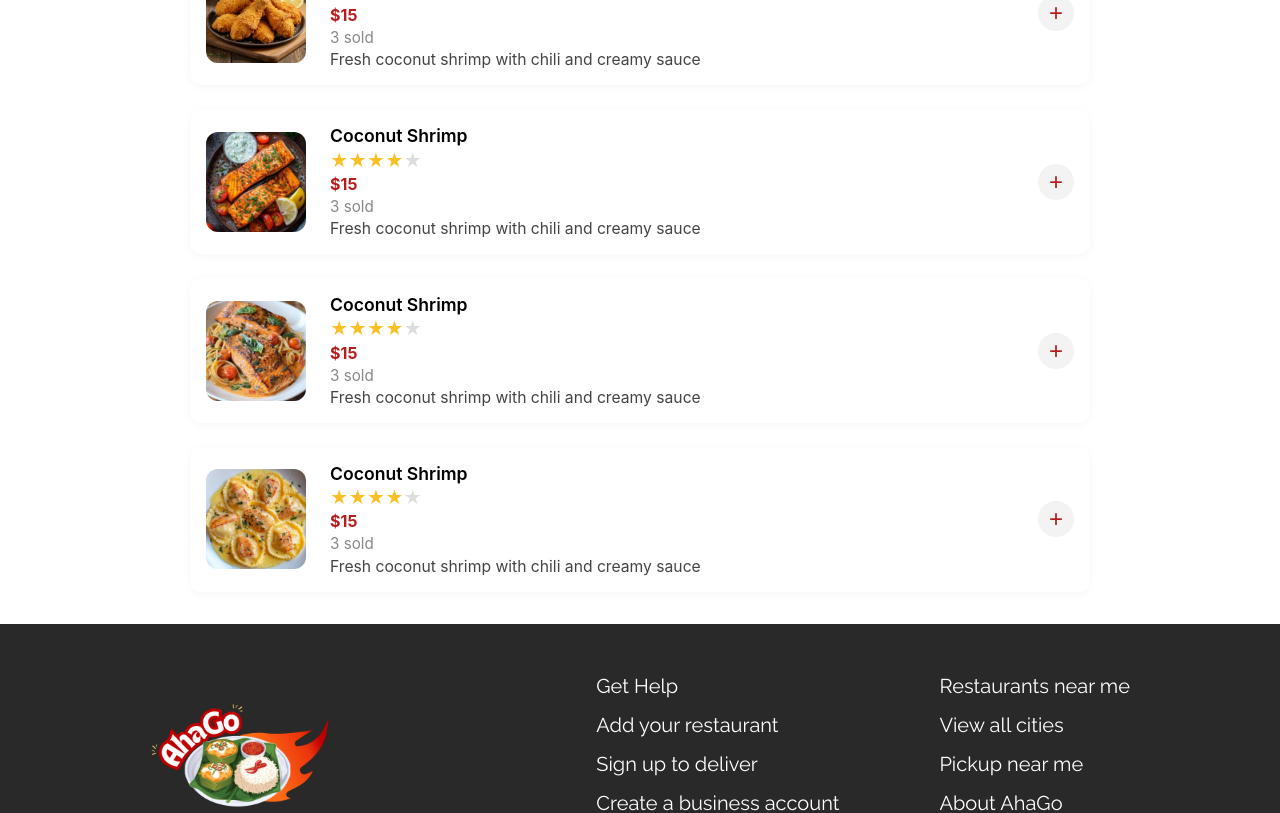
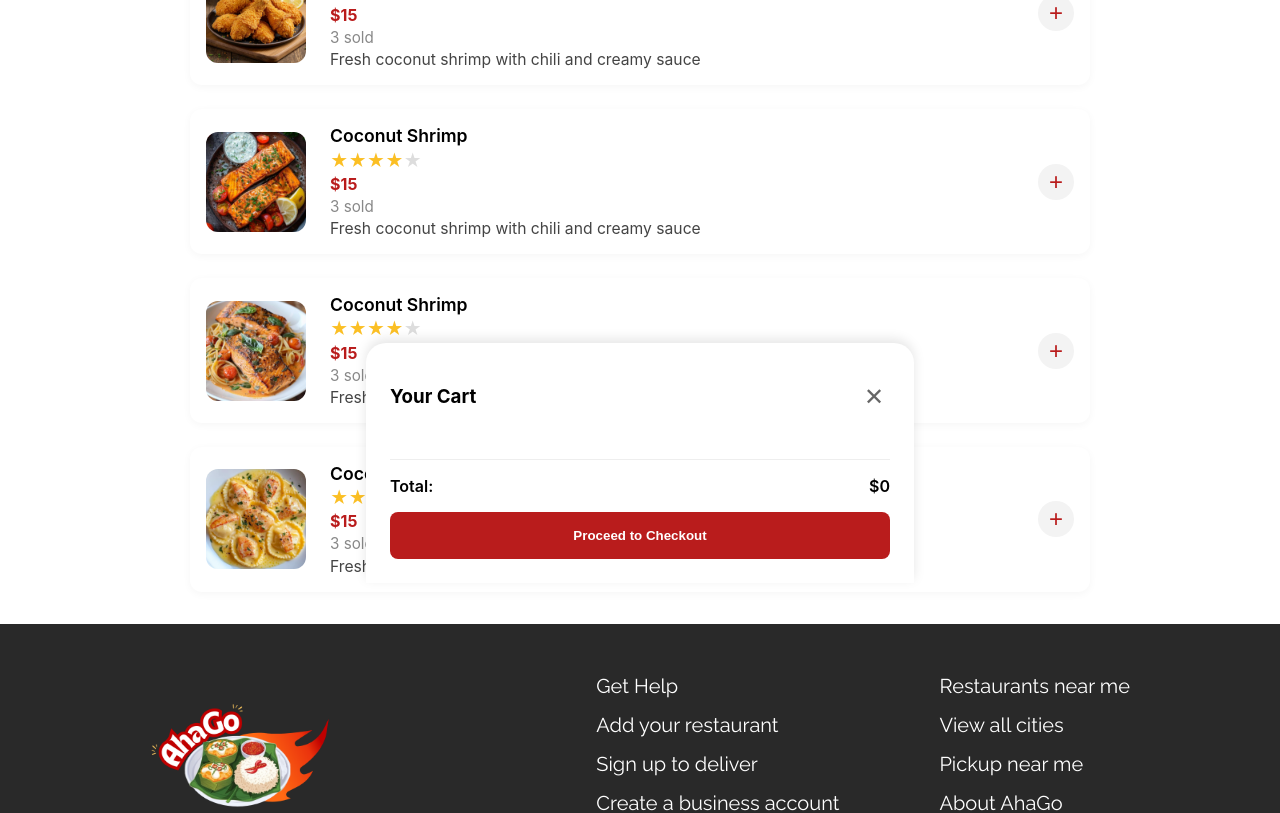
Before and after one commit to Caffeine26/AhaGo, a Vue app: page /store/1 in a window 1280 px wide. Shown: the part 1017-1830 px from the top of the page. Built offline with nearby package versions, Linux system fonts and the light colour scheme.

Commit message:
shopping cart feature

```diff
--- a/src/views/client/StoreDetailsPage.vue
+++ b/src/views/client/StoreDetailsPage.vue
@@ -1,7 +1,8 @@
 <template>
-  <div>
-    <Header :title="'AHA GO'" />
-    <div class="store-details-page">
+  <div class="page-container">
+    <div :class="{'blur-content': isCartOpen}">
+      <Header :title="'AHA GO'" />
+      <div class="store-details-page">
       <!-- Breadcrumb -->
       <nav class="breadcrumb">
         <span>Home</span> /
@@ -77,7 +78,7 @@
                 <div class="menu-sold">{{ item.sold }} sold</div>
                 <div class="menu-desc">{{ item.desc }}</div>
               </div>
-              <button class="add-btn">+</button>
+              <button class="add-btn" @click="addToCart(item)">+</button>
             </div>
           </div>
         </div>
@@ -116,6 +117,36 @@
             </div>
           </div>
         </div>
+      </div>
+      </div>
+    </div>
+    <!-- Cart Component -->
+    <div class="cart-container" :class="{'cart-open': isCartOpen}">
+
+      <div class="cart-header">
+        <h3>Your Cart</h3>
+        <button class="close-cart" @click="isCartOpen = false">✕</button>
+      </div>
+      <div class="cart-items">
+        <div v-for="item in cartItems" :key="item.id" class="cart-item">
+          <img :src="item.image" class="cart-item-img" />
+          <div class="cart-item-info">
+            <div class="cart-item-title">{{ item.title }}</div>
+            <div class="cart-item-price">${{ item.price }}</div>
+          </div>
+          <div class="cart-item-quantity">
+            <button @click="decreaseQuantity(item)">-</button>
+            <span>{{ item.quantity }}</span>
+            <button @click="increaseQuantity(item)">+</button>
+          </div>
+        </div>
+      </div>
+      <div class="cart-footer">
+        <div class="cart-total">
+          <span>Total:</span>
+          <span>${{ cartTotal }}</span>
+        </div>
+        <button class="checkout-btn">Proceed to Checkout</button>
       </div>
     </div>
     <AppFooter />
@@ -240,6 +271,35 @@ export default {
     AppFooter
   },
   setup() {
+    const isCartOpen = ref(false)
+    const cartItems = ref([])
+
+    const cartTotal = computed(() => {
+      return cartItems.value.reduce((total, item) => total + (item.price * item.quantity), 0)
+    })
+
+    const addToCart = (item) => {
+      const existingItem = cartItems.value.find(i => i.id === item.id)
+      if (existingItem) {
+        existingItem.quantity++
+      } else {
+        cartItems.value.push({ ...item, quantity: 1 })
+      }
+      isCartOpen.value = true
+    }
+
+    const increaseQuantity = (item) => {
+      item.quantity++
+    }
+
+    const decreaseQuantity = (item) => {
+      if (item.quantity > 1) {
+        item.quantity--
+      } else {
+        cartItems.value = cartItems.value.filter(i => i.id !== item.id)
+      }
+    }
+
     const route = useRoute();
     const activeTab = ref('order')
     const search = ref('')
@@ -255,7 +315,13 @@ export default {
       cover1,
       cover2,
       cover3,
-      reviewData
+      reviewData,
+      isCartOpen,
+      cartItems,
+      cartTotal,
+      addToCart,
+      increaseQuantity,
+      decreaseQuantity
     }
   }
 }
@@ -584,6 +650,136 @@ export default {
 .action-link:hover {
   color: #b91c1c;
 }
+
+.page-container {
+  position: relative;
+  min-height: 100vh;
+}
+
+.blur-content {
+  filter: blur(4px);
+  pointer-events: none;
+  transition: filter 0.3s ease;
+}
+
+.cart-container {
+  position: fixed;
+  bottom: -100%;
+  left: 50%;
+  transform: translateX(-50%);
+  background: white;
+  padding: 1.5rem;
+  border-radius: 20px 20px 0 0;
+  box-shadow: 0 -4px 12px rgba(0,0,0,0.1);
+  transition: bottom 0.3s ease;
+  z-index: 2000;
+  max-height: 80vh;
+  overflow-y: auto;
+  margin-bottom: 0;
+  width: 100%;
+  max-width: 500px;
+}
+
+.cart-open {
+  bottom: 0;
+}
+
+.cart-header {
+  display: flex;
+  justify-content: space-between;
+  align-items: center;
+  margin-bottom: 1rem;
+}
+
+.close-cart {
+  background: none;
+  border: none;
+  font-size: 1.5rem;
+  color: #666;
+  cursor: pointer;
+}
+
+.cart-items {
+  display: flex;
+  flex-direction: column;
+  gap: 1rem;
+  margin-bottom: 1rem;
+}
+
+.cart-item {
+  display: flex;
+  align-items: center;
+  gap: 1rem;
+  padding: 0.5rem;
+  border-radius: 8px;
+  background: #f9f9f9;
+}
+
+.cart-item-img {
+  width: 60px;
+  height: 60px;
+  border-radius: 8px;
+  object-fit: cover;
+}
+
+.cart-item-info {
+  flex: 1;
+}
+
+.cart-item-title {
+  font-weight: 600;
+  margin-bottom: 0.25rem;
+}
+
+.cart-item-price {
+  color: #b91c1c;
+  font-weight: 500;
+}
+
+.cart-item-quantity {
+  display: flex;
+  align-items: center;
+  gap: 0.5rem;
+}
+
+.cart-item-quantity button {
+  background: #f3f3f3;
+  border: none;
+  width: 24px;
+  height: 24px;
+  border-radius: 50%;
+  color: #b91c1c;
+  cursor: pointer;
+}
+
+.cart-footer {
+  border-top: 1px solid #eee;
+  padding-top: 1rem;
+}
+
+.cart-total {
+  display: flex;
+  justify-content: space-between;
+  font-weight: 600;
+  margin-bottom: 1rem;
+}
+
+.checkout-btn {
+  width: 100%;
+  background: #b91c1c;
+  color: white;
+  border: none;
+  padding: 1rem;
+  border-radius: 8px;
+  font-weight: 600;
+  cursor: pointer;
+  transition: background 0.2s;
+}
+
+.checkout-btn:hover {
+  background: #991818;
+}
+
 @media (max-width: 900px) {
   .store-details-page {
     padding: 1rem;
```
